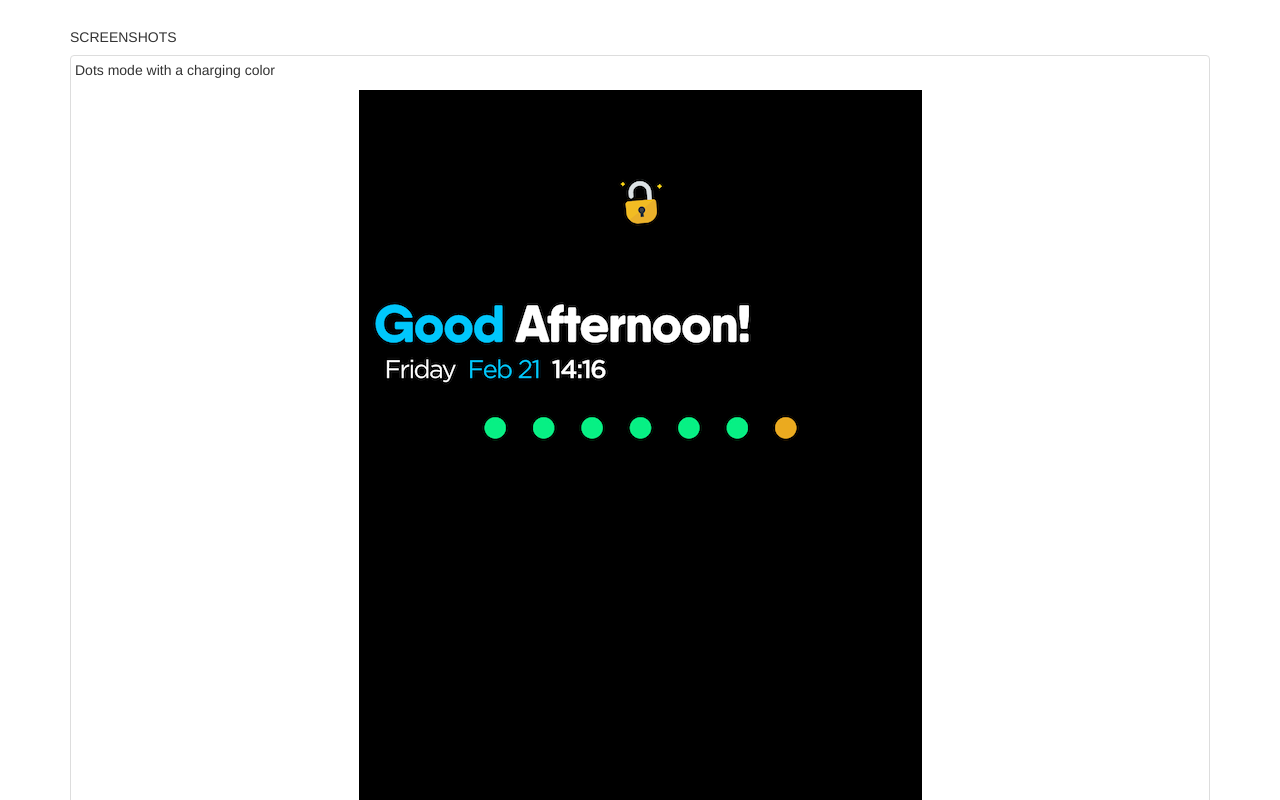
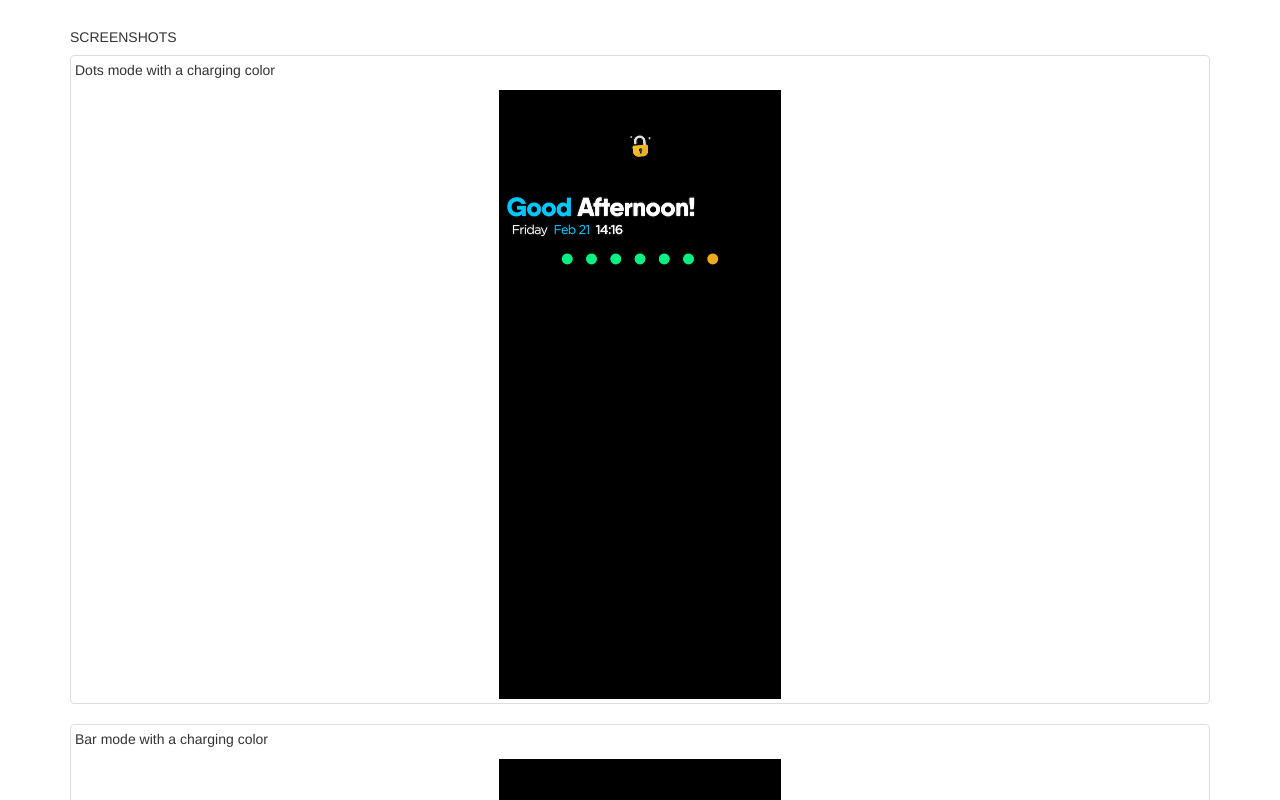
Before and after one commit to aidos9/aidos9.github.io, a plain HTML site: page repo/depictions/screenshots.html in a window 1280 px wide. Shown: the top 800 px of the page. Drawn offline with nearby package versions, Linux system fonts and the light colour scheme; files whose address does not match are found by name.

Commit message:
Fix image size

```diff
--- a/repo/depictions/screenshots.html
+++ b/repo/depictions/screenshots.html
@@ -36,7 +36,7 @@
 						th.append($("<p>")
 							.text($(data).find('description').text())
 						)
-						th.append($("<img style=\"height:50%\">")
+						th.append($("<img style=\"height:609px\">")
 							.attr("src",bundleid+'/screenshots/'+$(data).find('image').text())
 						)
 						$(element).append(th);
```
